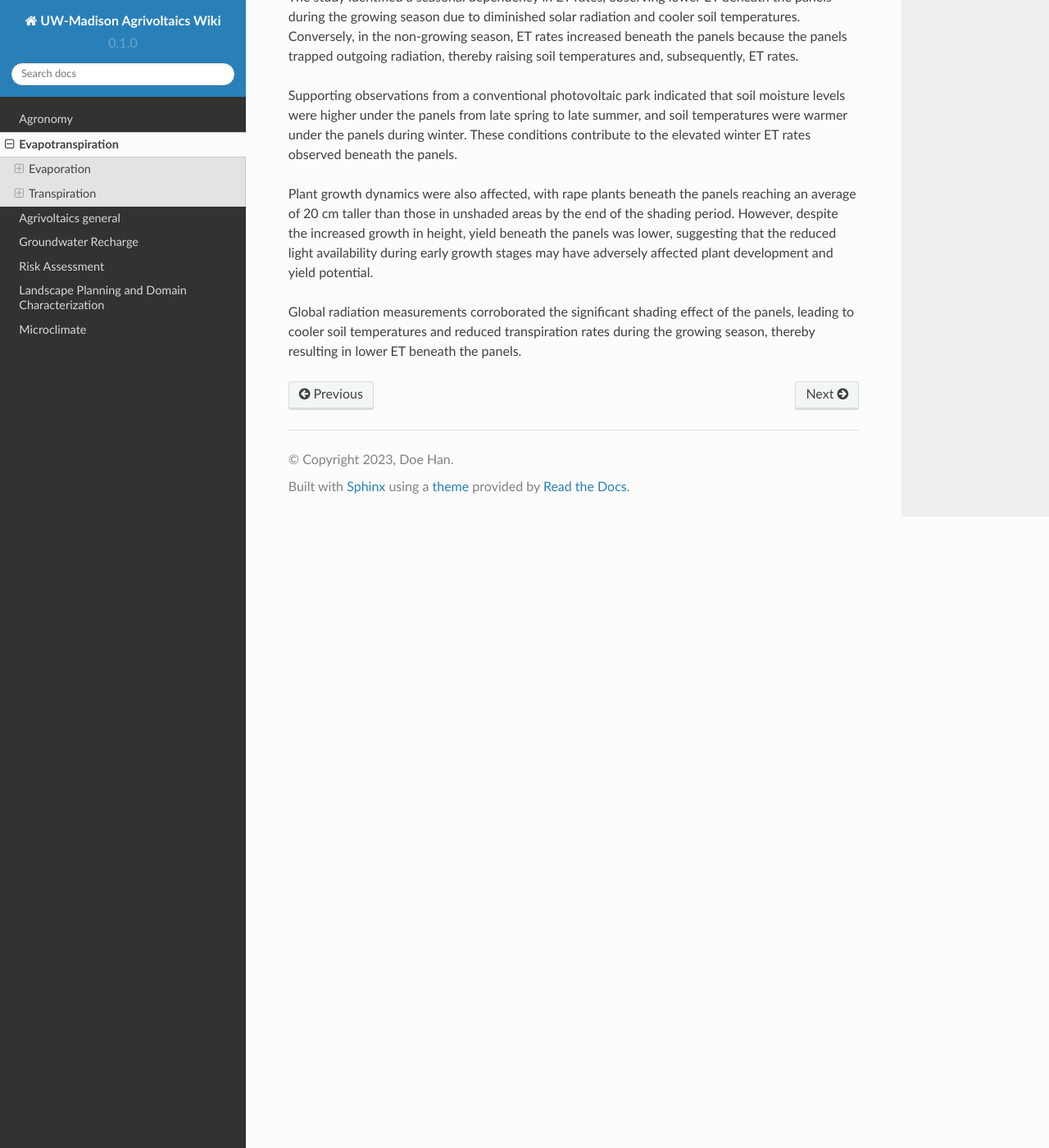
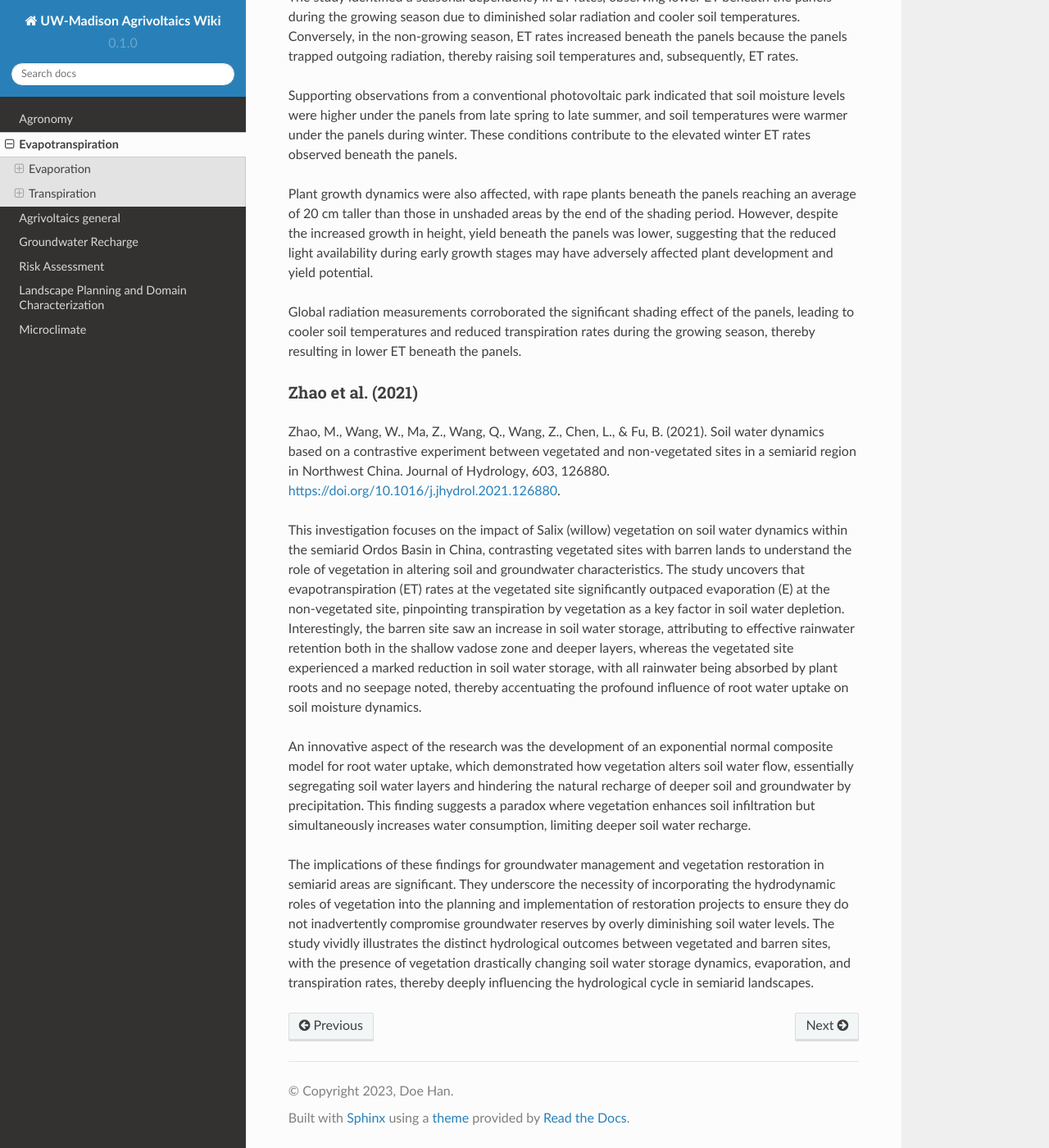
Before and after one commit to hanhydro/wiki, a Sphinx documentation site: the page built from docs/source/et.rst, in a window 1280 px wide and 1400 px high, scrolled down 2671 px. Shown: the whole window at 82% size. Built offline with Sphinx 7.4.7 and the Read the Docs theme 2.0.0, drawn with Linux system fonts in a browser that asks for light colours; pages that are not in the unit, such as notebooks, are missing from menus.

Commit message:
Update et.rst

```diff
--- a/docs/source/et.rst
+++ b/docs/source/et.rst
@@ -55,3 +55,13 @@ Supporting observations from a conventional photovoltaic park indicated that soi
 Plant growth dynamics were also affected, with rape plants beneath the panels reaching an average of 20 cm taller than those in unshaded areas by the end of the shading period. However, despite the increased growth in height, yield beneath the panels was lower, suggesting that the reduced light availability during early growth stages may have adversely affected plant development and yield potential.
 
 Global radiation measurements corroborated the significant shading effect of the panels, leading to cooler soil temperatures and reduced transpiration rates during the growing season, thereby resulting in lower ET beneath the panels.
+
+Zhao et al. (2021)
+++++++++++++++++++++
+Zhao, M., Wang, W., Ma, Z., Wang, Q., Wang, Z., Chen, L., & Fu, B. (2021). Soil water dynamics based on a contrastive experiment between vegetated and non-vegetated sites in a semiarid region in Northwest China. Journal of Hydrology, 603, 126880. https://doi.org/10.1016/j.jhydrol.2021.126880.
+
+This investigation focuses on the impact of Salix (willow) vegetation on soil water dynamics within the semiarid Ordos Basin in China, contrasting vegetated sites with barren lands to understand the role of vegetation in altering soil and groundwater characteristics. The study uncovers that evapotranspiration (ET) rates at the vegetated site significantly outpaced evaporation (E) at the non-vegetated site, pinpointing transpiration by vegetation as a key factor in soil water depletion. Interestingly, the barren site saw an increase in soil water storage, attributing to effective rainwater retention both in the shallow vadose zone and deeper layers, whereas the vegetated site experienced a marked reduction in soil water storage, with all rainwater being absorbed by plant roots and no seepage noted, thereby accentuating the profound influence of root water uptake on soil moisture dynamics.
+
+An innovative aspect of the research was the development of an exponential normal composite model for root water uptake, which demonstrated how vegetation alters soil water flow, essentially segregating soil water layers and hindering the natural recharge of deeper soil and groundwater by precipitation. This finding suggests a paradox where vegetation enhances soil infiltration but simultaneously increases water consumption, limiting deeper soil water recharge.
+
+The implications of these findings for groundwater management and vegetation restoration in semiarid areas are significant. They underscore the necessity of incorporating the hydrodynamic roles of vegetation into the planning and implementation of restoration projects to ensure they do not inadvertently compromise groundwater reserves by overly diminishing soil water levels. The study vividly illustrates the distinct hydrological outcomes between vegetated and barren sites, with the presence of vegetation drastically changing soil water storage dynamics, evaporation, and transpiration rates, thereby deeply influencing the hydrological cycle in semiarid landscapes.
```
